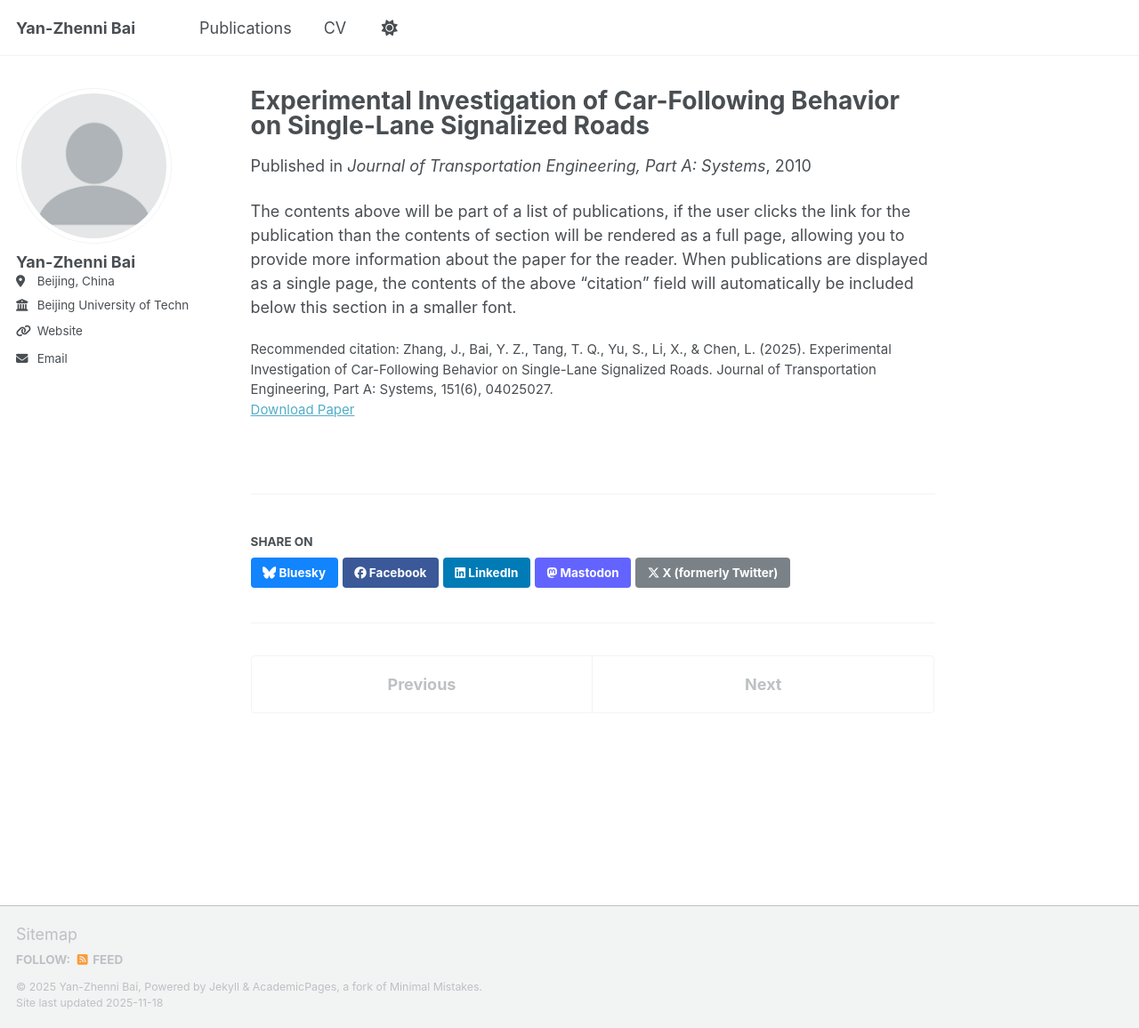
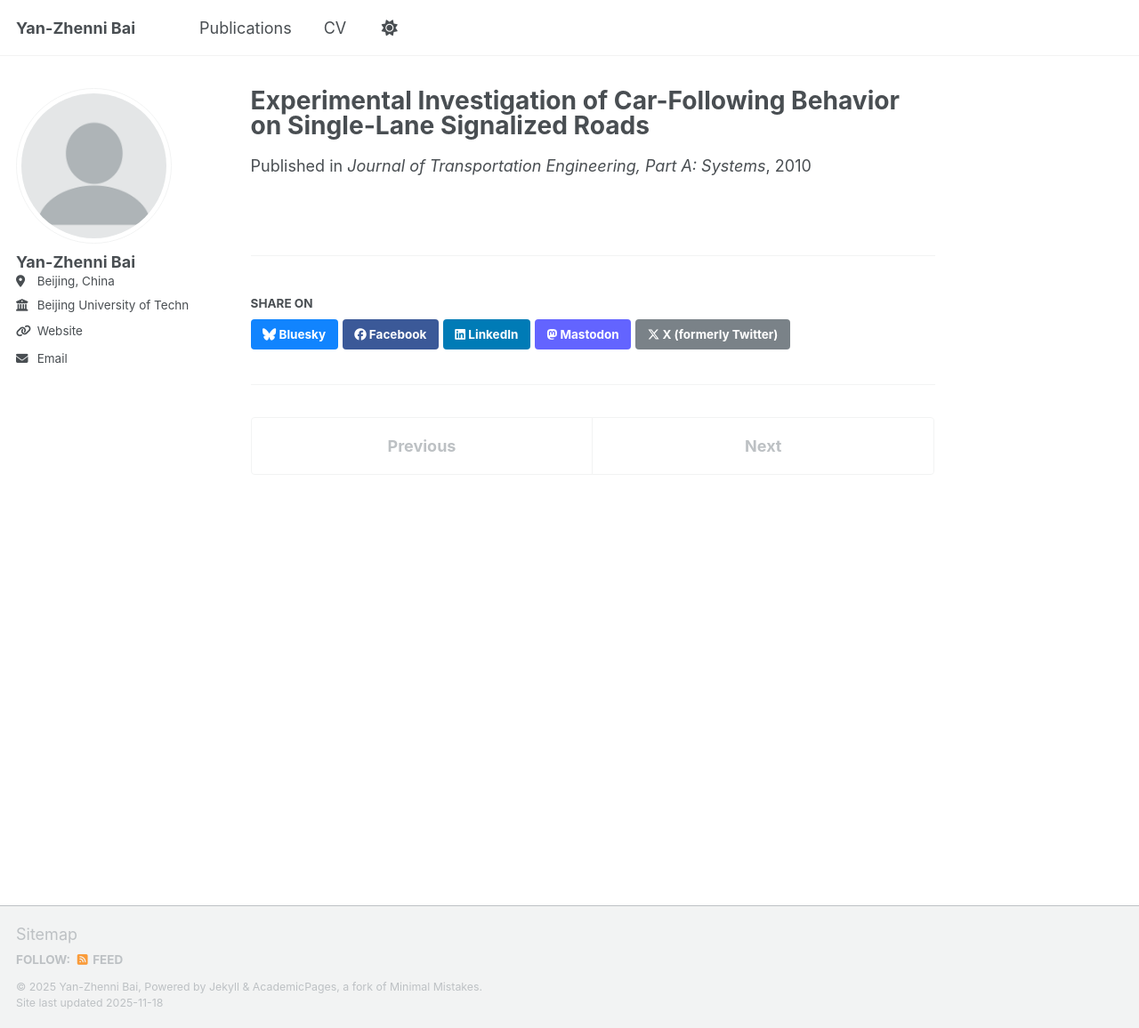
Before and after one commit to Yzn-Bai/Yan-Zhenni_Bai.github.io, a Jekyll site: the page built from _publications/2010-10-01-paper-title-number-2.md, in a window 1280 px wide and 1156 px high. Shown: the whole window at 89% size. Built offline with Jekyll 4.4.1, drawn with Linux system fonts in a browser that asks for light colours; a script that is not in the unit is left out.

Commit message:
Update 2010-10-01-paper-title-number-2.md

```diff
--- a/_publications/2010-10-01-paper-title-number-2.md
+++ b/_publications/2010-10-01-paper-title-number-2.md
@@ -5,7 +5,4 @@ category: manuscripts
 date: 2010-10-01
 venue: 'Journal of Transportation Engineering, Part A: Systems'
 paperurl: 'https://academicpages.github.io/files/paper2.pdf'
-citation: 'Zhang, J., Bai, Y. Z., Tang, T. Q., Yu, S., Li, X., & Chen, L. (2025). Experimental Investigation of Car-Following Behavior on Single-Lane Signalized Roads. Journal of Transportation Engineering, Part A: Systems, 151(6), 04025027.'
 ---
-
-The contents above will be part of a list of publications, if the user clicks the link for the publication than the contents of section will be rendered as a full page, allowing you to provide more information about the paper for the reader. When publications are displayed as a single page, the contents of the above "citation" field will automatically be included below this section in a smaller font.
```
